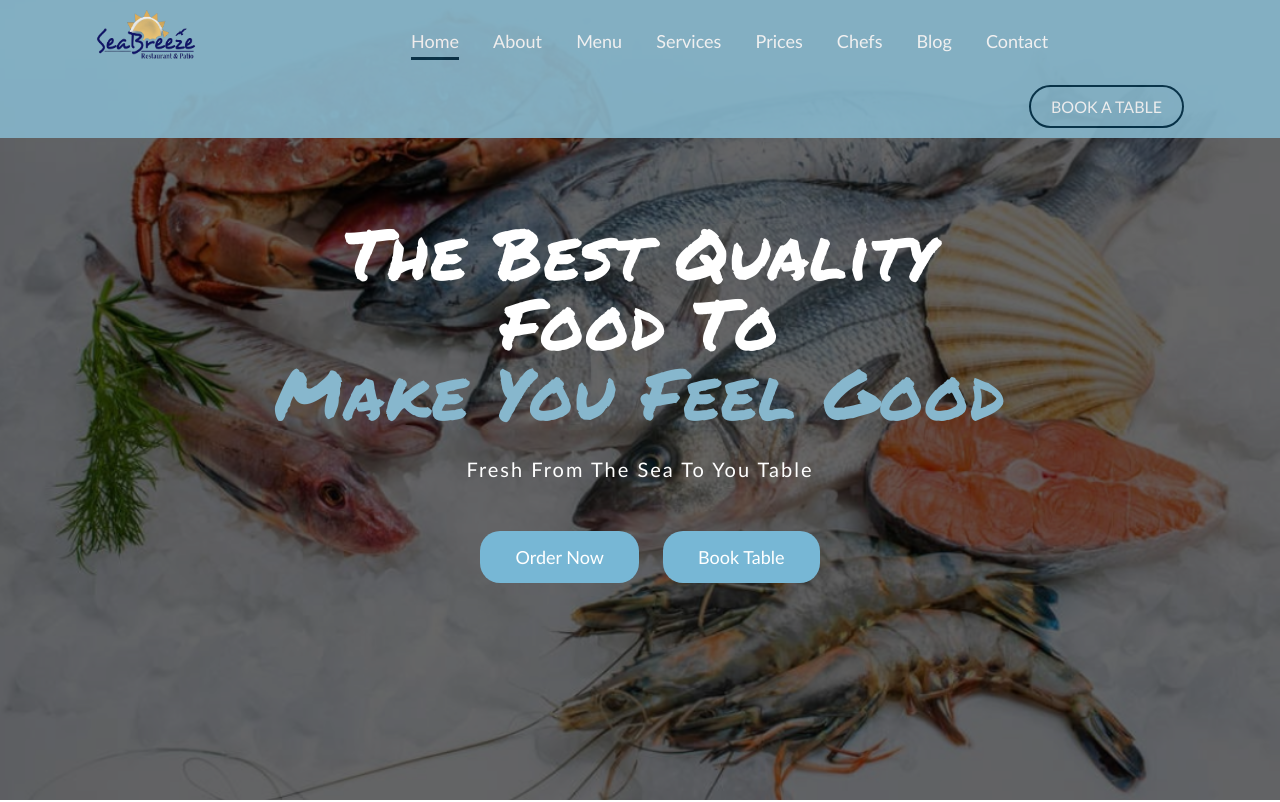
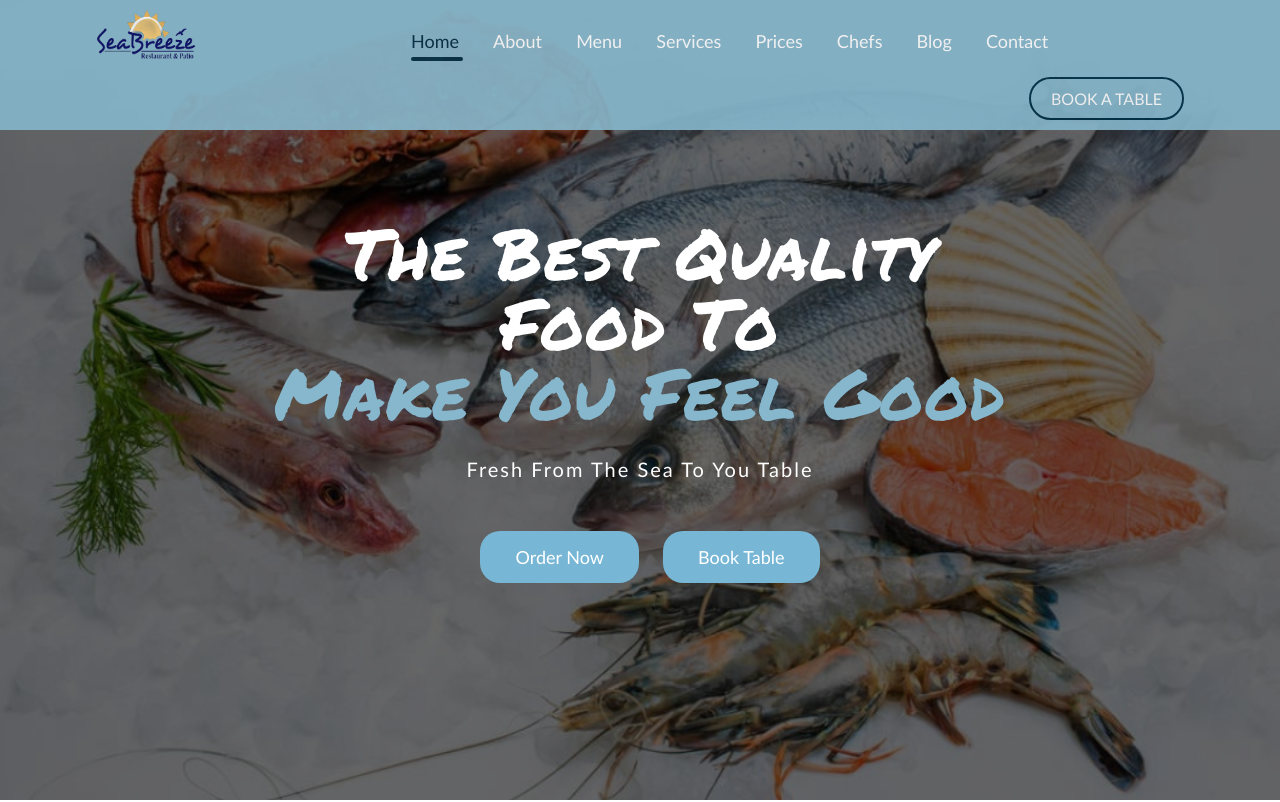
Before and after one commit to AyaAlaa2/Templete1, a plain HTML site: page index.html in a window 1280 px wide. Shown: the top 802 px of the page. Drawn offline with Linux system fonts and the light colour scheme; a web font is replaced by a local one.

Commit message:
create Templete

```diff
--- a/CSS/style.css
+++ b/CSS/style.css
@@ -46,15 +46,31 @@
 }
 
 .list li a{
+    position: relative;
     text-decoration: none;
     color: white;
     font-size: 18px;
+    transition: 0.5s;
 }
 
-.active{
-    color:#023047 ;
-    padding-bottom: 5px;
-    border-bottom: 3px solid #023047;
+.list li a::after {
+    position: absolute;
+    content: "";
+    bottom: -9;
+    left: 0;
+    width: 0%;
+    transition: 0.5s;
+    border-radius: 20px;
+    border:2px solid rgb(135, 183, 205);
+}
+
+.list li a:hover , .list .active a{
+    color: #023047;
+}
+
+.list li a:hover::after , .list .active a::after {
+    border-color:#023047;
+    width: 100%;
 }
 
 .book-table{
```
